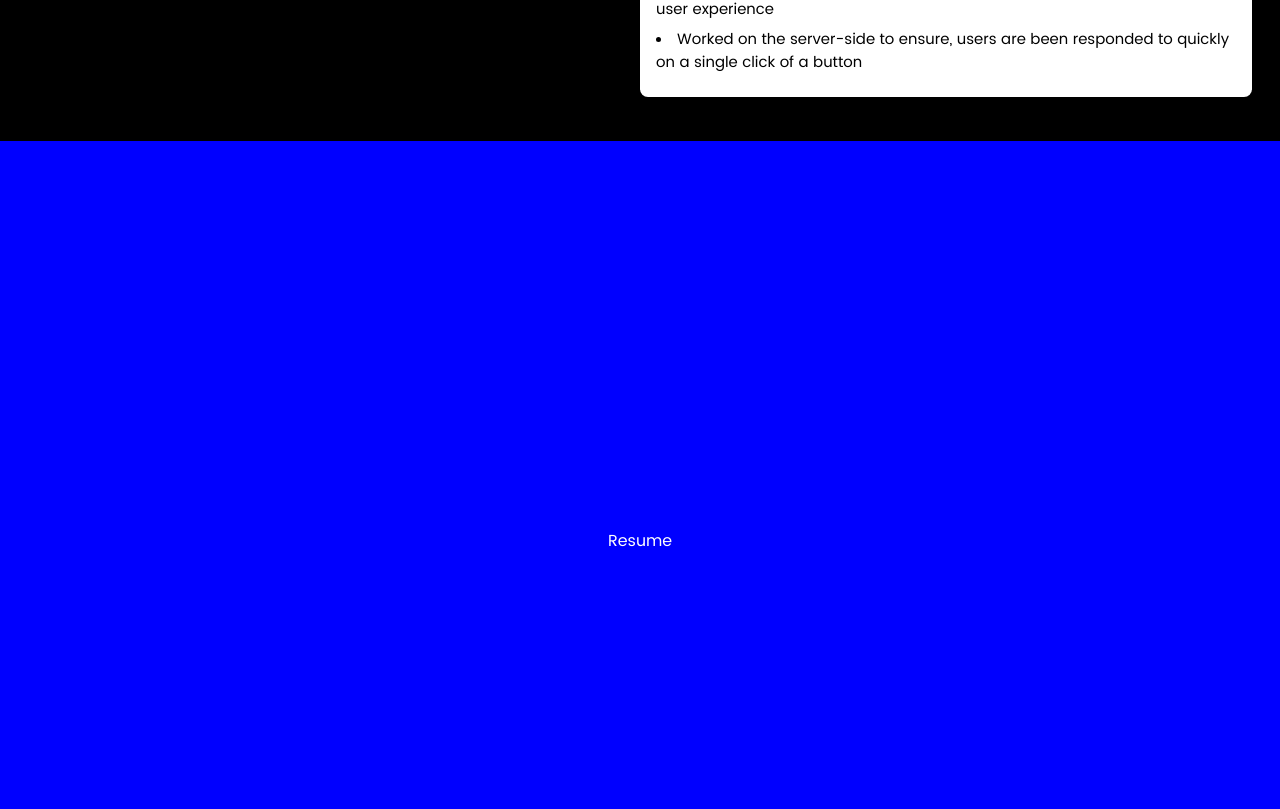
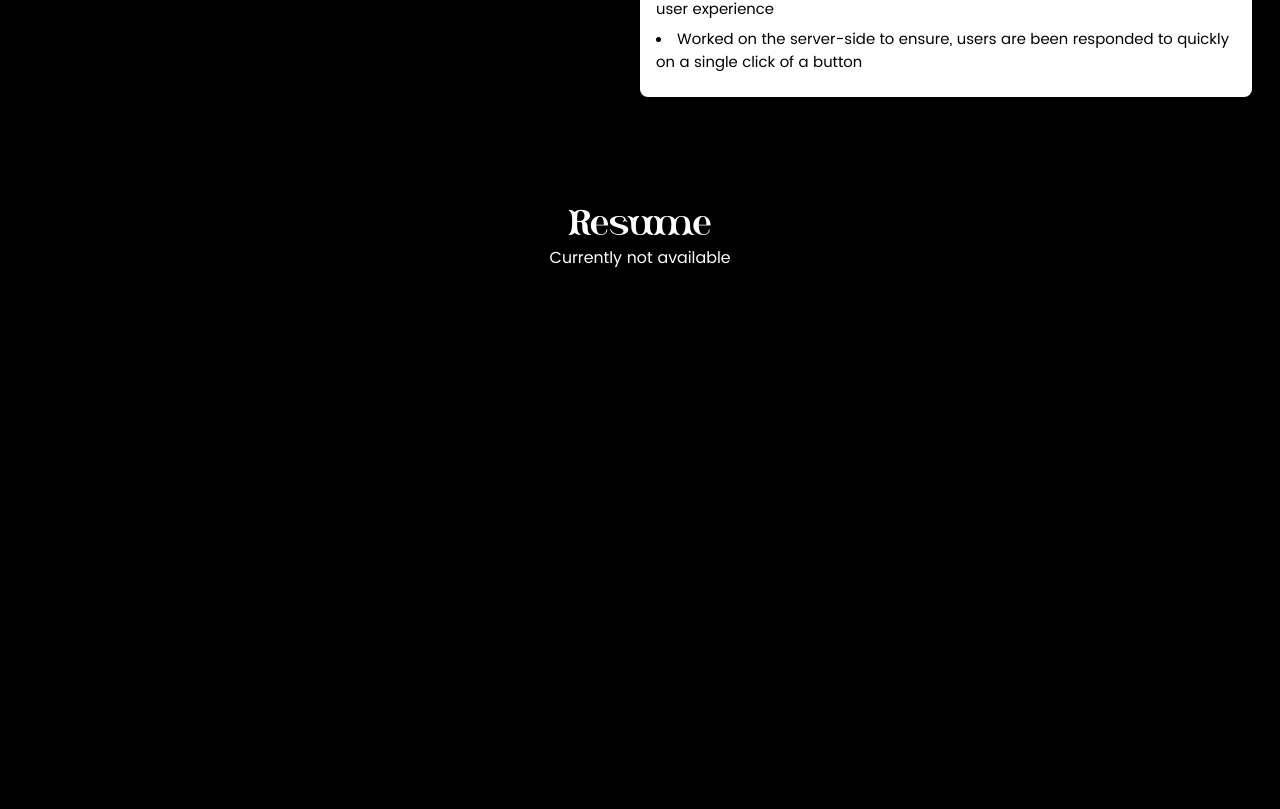
Before and after one commit to FrancisUzoigwe/Portfolio, a React (Vite) app: page / in a window 1280 px wide. Shown: the part 2511-3320 px from the top of the page. Built offline with nearby package versions, Linux system fonts and the light colour scheme.

Commit message:
owambe change

```diff
--- a/src/page/Resume.tsx
+++ b/src/page/Resume.tsx
@@ -1,7 +1,18 @@
+import { useSelector } from "react-redux";
+
 const Resume = () => {
+  const mode = useSelector((state: any) => state.mode);
   return (
-    <div id="resume" className="h-[100vh] w-full flex items-center justify-center bg-[blue] text-white">
-      Resume
+    <div
+      id="resume"
+      className={`h-[100vh] w-full flex  justify-center ${
+        !mode ? "bg-black text-white" : "bg-white text-black"
+      }`}
+    >
+      <div className="flex flex-col items-center mt-[65px]">
+        <div className="font-[Buba] text-4xl max-md:text-2xl">Resume</div>
+        <div>Currently not available</div>
+      </div>
     </div>
   );
 };
```
